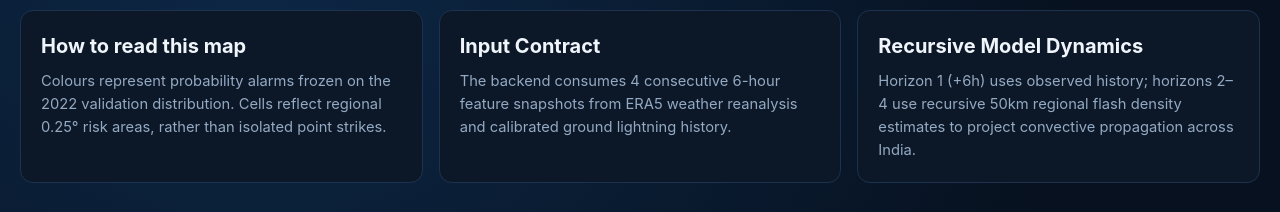
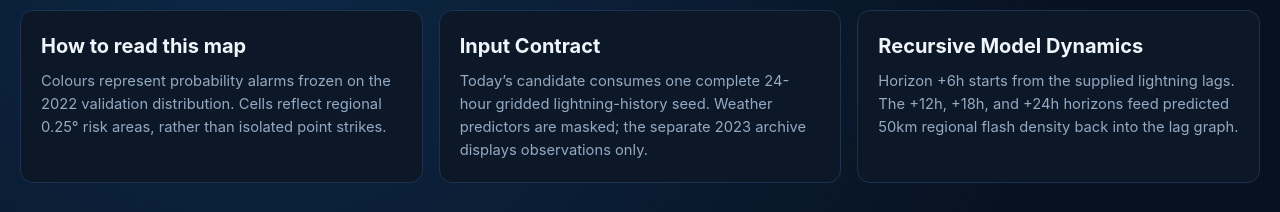
Before and after one commit to pratapsingh123om/TheFlash, a plain HTML site: page frontend/index.html in a window 1280 px wide. Shown: the part 1688-1900 px from the top of the page. Drawn offline with Linux system fonts and the light colour scheme; no server answers.

Commit message:
Clarify live candidate input contract

```diff
--- a/frontend/index.html
+++ b/frontend/index.html
@@ -263,11 +263,11 @@
       </article>
       <article>
         <h2>Input Contract</h2>
-        <p>The backend consumes 4 consecutive 6-hour feature snapshots from ERA5 weather reanalysis and calibrated ground lightning history.</p>
+        <p>Today’s candidate consumes one complete 24-hour gridded lightning-history seed. Weather predictors are masked; the separate 2023 archive displays observations only.</p>
       </article>
       <article>
         <h2>Recursive Model Dynamics</h2>
-        <p>Horizon 1 (+6h) uses observed history; horizons 2–4 use recursive 50km regional flash density estimates to project convective propagation across India.</p>
+        <p>Horizon +6h starts from the supplied lightning lags. The +12h, +18h, and +24h horizons feed predicted 50km regional flash density back into the lag graph.</p>
       </article>
     </section>
   </main>
```
